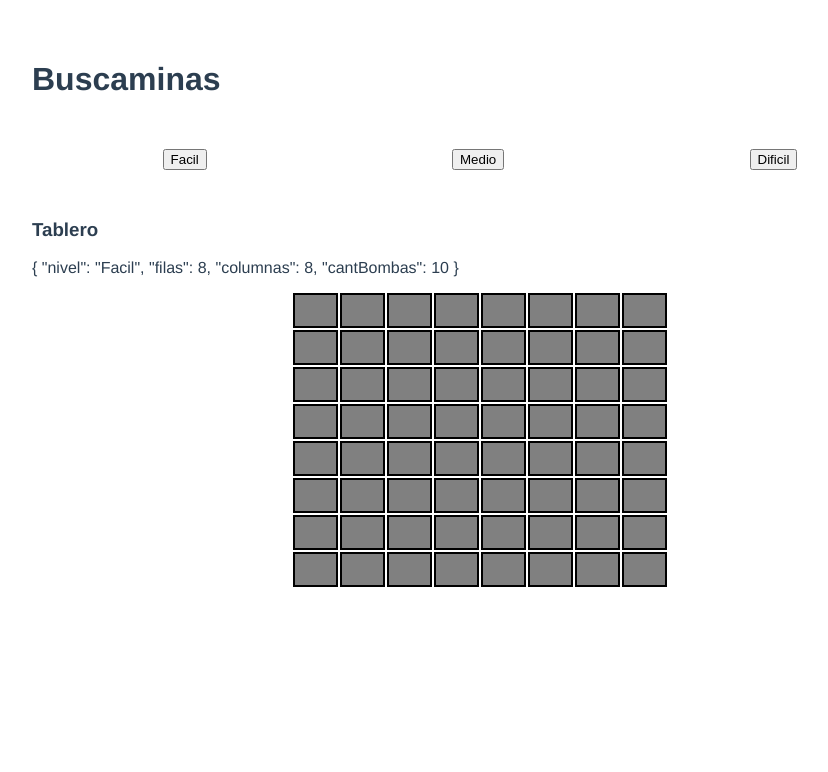
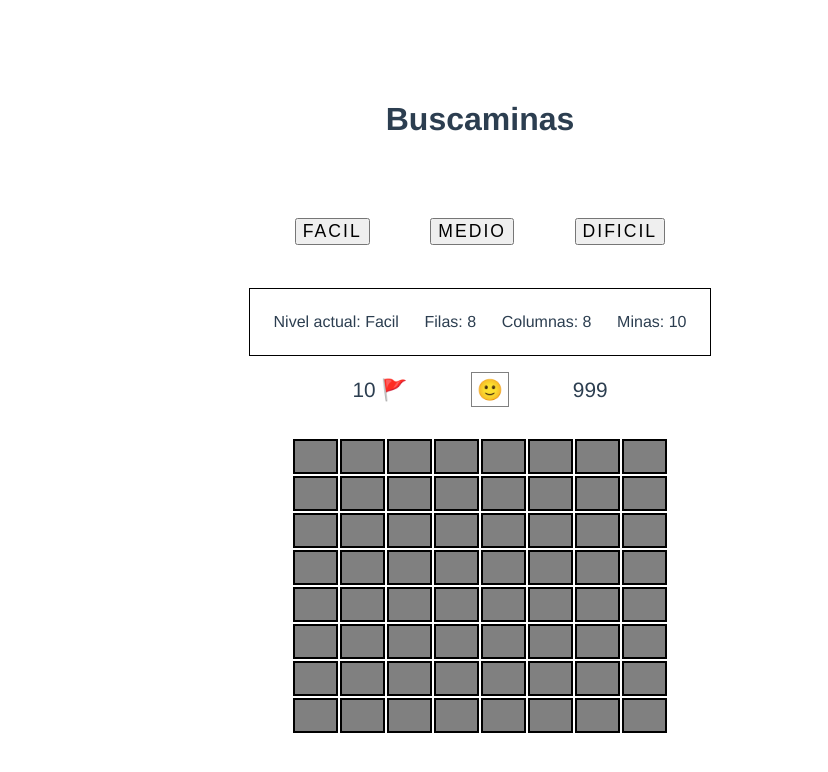
Before and after one commit to NehuenCuenca/buscaminas-vue, a Vue app: page / in a window 1280 px wide. Shown: the top 772 px of the page, without its empty margins (160-988 px from the left). Built offline with nearby package versions, Linux system fonts and the light colour scheme.

Commit message:
juego terminado

```diff
--- a/src/App.vue
+++ b/src/App.vue
@@ -21,6 +21,11 @@ export default {
   -webkit-font-smoothing: antialiased;
   -moz-osx-font-smoothing: grayscale;
   color: #2c3e50;
+  height: auto;
+  display: flex;
+  flex-direction: column;
+  align-items: center;
+  row-gap: 2vh;
 }
 
 html, body {
@@ -40,10 +45,11 @@ html{
 }
 
 body {
+  height: auto;
   display: flex;
   flex-direction: column;
   align-items: center;
-  padding-top: 5vh;
+  padding: 10vh 0 15vh 0;
 }
 
 </style>
--- a/src/components/Dificultades.vue
+++ b/src/components/Dificultades.vue
@@ -1,10 +1,16 @@
 <template>
     <div>
-        <ul>
+        <ul id="lista-niveles">
             <li v-for="(nivel, index) in Object.keys(dificultades)" :key="index">
                 <button @click="setearNivel(nivel)">{{ nivel }}</button>
             </li>
         </ul>
+        <div id="info-nivel">
+            <span>Nivel actual: {{ dificultad.dificultadActual.nivel }}</span>
+            <span>Filas: {{ dificultad.dificultadActual.filas }}</span>
+            <span>Columnas: {{ dificultad.dificultadActual.columnas }} </span>
+            <span>Minas: {{ dificultad.dificultadActual.cantBombas}}</span>
+        </div>
     </div>
 </template>
 
@@ -16,26 +22,30 @@ export default {
     setup () {
 
         const dificultades = ref({
+            /* 'Test': {
+                filas: 4,
+                columnas: 4,
+                cantBombas: Math.floor( ((3*4) * 0.10) )
+            }, */
             'Facil': {
                 filas: 8,
                 columnas: 8,
-                cantBombas: Math.floor( ((8*8) * 0,10) )
+                cantBombas: Math.floor( ((8*8) * 0.16) )
             },
             'Medio': {
                 filas: 16,
                 columnas: 16,
-                cantBombas: Math.floor( ((16*16) * 0,40) )
+                cantBombas: Math.floor( ((16*16) * 0.16) )
             },
             'Dificil': {
                 filas: 16,
                 columnas: 30,
-                cantBombas: Math.floor( ((16*30) * 0,40) )
+                cantBombas: Math.floor( ((16*30) * 0.21) )
             }
         })
 
         const setearNivel = (nivel) => {
             if( nivel === dificultad.dificultadActual.nivel ) return
-            console.log({nivel, ...dificultades.value[nivel]})
             dificultad.setearDificultad({nivel, ...dificultades.value[nivel]})
         }
 
@@ -54,17 +64,27 @@ export default {
 </script>
 
 <style scoped>
-ul {
+ul#lista-niveles{
     height: 10vh;
     width: 100%;
-    margin: 0;
-    padding: 1vh;
+    padding: 2vh;
     list-style-type: none;
     display: flex;
     justify-content: space-around;
     align-items: center;
 }
-ul li button {
+#lista-niveles li button {
     cursor: pointer;
+    text-transform: uppercase;
+    font-size: 1.1rem;
+    letter-spacing: 2px;
+}
+
+#info-nivel{
+    display: flex;
+    justify-content: space-around;
+    column-gap: 2vw;
+    padding: 3vh;
+    border: 1px solid black;
 }
 </style>
--- a/src/components/Tablero.vue
+++ b/src/components/Tablero.vue
@@ -1,18 +1,23 @@
 <template>
-    <div>
-        <h3>Tablero</h3>
-        <p>{{ dificultad.dificultadActual }}</p>
-        <div v-if="tablero" class="tablero">
+    <div class="component">
+        <div id="info-tablero">
+            <span>{{ cantBanderas }} 🚩</span>
+            <button id="btn-reiniciar" @click="empezarJuego">{{ emojiJuego }}</button>
+            <span id="cronometro">999</span>
+        </div>
+
+
+        <div v-if="tablero" class="tablero" :class=" terminoJuego ? 'intocable' : ''">
             <div v-for="(fila, indexFila) in tablero" :key="indexFila" class="fila">
                 <Celda v-for="(celda, indexCelda) in fila" :key="indexCelda" :celda="celda" class="columna"
-                    @manejarCelda="manejarCelda" />
+                    @manejarCelda="manejarCelda" @manejarBandera="manejarBandera" @mousedown="() => emojiJuego = '🤨'"/>
             </div>
         </div>
     </div>
 </template>
 
 <script>
-import { nextTick, onMounted, ref, watch } from "vue";
+import { nextTick, ref, watch } from "vue";
 import { dificultad } from "../stores/dificultad.js";
 import Celda from "../components/Celda.vue";
 
@@ -22,50 +27,173 @@ export default {
     setup() {
         const tablero = ref([]);
         const cantBanderas = ref(0);
+        const terminoJuego = ref(false);
+        const emojiJuego = ref('🙂');
 
         const generarTablero = () => {
-            const { filas, columnas, cantBombas } = dificultad.dificultadActual;
+            const { filas, columnas } = dificultad.dificultadActual;
             tablero.value = [];
-            let contador = 1;
+            let contadorCeldas = 0;
 
             nextTick(() => {
                 tablero.value = Array.from({ length: filas }).map((fila, i) => {
                     return Array.from({ length: columnas }, (v, j) => {
-                        contador++;
-                        const tieneBomba =  Math.floor(Math.random() * 10) >= 8.5;
+                        contadorCeldas++;
+
                         return {
-                            id: contador - 1,
+                            id: contadorCeldas - 1,
                             fila: i,
                             columna: j,
                             bandera: false,
-                            tieneBomba,
+                            tieneBomba: false,
                             visible: false,
-                            valor: tieneBomba ? "💣" : "",
+                            valor: "",
                         };
                     });
                 });
+
+                colocarBombasAleatoriamente();
             });
         };
 
-        const manejarCelda = (celda) => {
-            // Si clickeo una bomba...
-            // Sino..
-            // Si es el primer click (solo hay una celda visible)...
-            // Si clickeo una celda vecina o SIN BOMBA...
-            if (celda.tieneBomba) {
-                console.log("PERDISTEEEEE");
+        const colocarBombasAleatoriamente = () => {
+            const { cantBombas } = dificultad.dificultadActual;
+            let contadorBombas = 0;
+
+            while (contadorBombas < cantBombas) {
+                const celdasSinBomba = tablero.value.flat().filter(({ tieneBomba }) => !tieneBomba);
+                const indiceRandom = Math.floor(Math.random() * celdasSinBomba.length);
+
+                const celdaRandom = celdasSinBomba[indiceRandom];
+                celdaRandom.tieneBomba = !celdaRandom.tieneBomba;
+                celdaRandom.valor = "💣";
+
+                contadorBombas++;
+            }
+        };
+
+        // TODO: REFACTORIZAR manejarBandera
+        const manejarBandera = (celda, toggler) => {
+            const { cantBombas } = dificultad.dificultadActual;
+            if (cantBanderas.value === 0 && celda.bandera) {
+                celda.bandera = !celda.bandera;
                 return;
             }
 
+            toggler && cantBanderas.value > 0 && cantBanderas.value <= cantBombas
+                ? cantBanderas.value--
+                : cantBanderas.value++;
+
+            checkearVictoria();
+        };
+
+        const manejarCelda = (celda) => {
+            const primerJugada = !tablero.value.flat().some(({ visible, id }) => visible && id != celda.id);
+            emojiJuego.value = '🙂'
+            // Si clickeo una bomba en la primer jugada...
+            if (primerJugada) {
+                // buscar una celda sin bomba, sin que sea la misma celda
+                nextTick(() => {
+                    moverBombasCercanas(celda);
+
+                    const celdasVecinas = mapearCeldasVecinas(celda);
+                    celdasVecinas.forEach((vecina) => { vecina.tieneBomba = false; });
+
+                    descubrirCeldas(celda);
+                });
+            } else {
+                // Si clickeo una BOMBA...
+                if (celda.tieneBomba) {
+                    alert("🤯 HAS PISADO UNA BOMBITA 🤯");
+                    terminoJuego.value = true;
+                    emojiJuego.value = '💀'
+                    return descubrirBombas(celda);
+                }
+
+                // Si clickeo una celda vecina o SIN BOMBA...
+                descubrirCeldas(celda);
+            }
+
+            checkearVictoria();
+        };
+
+        const checkearVictoria = () => {
+            const tableroUnidimensional = tablero.value.flat();
+            const bombasTienenBandera = tableroUnidimensional
+                .filter(({ tieneBomba }) => tieneBomba)
+                .every((c) => c.bandera && !c.visible);
+
+            const hayCeldasCubiertas = tableroUnidimensional.some(
+                ({ visible, bandera }) => !visible && !bandera
+            );
+            const gano = bombasTienenBandera && !hayCeldasCubiertas;
+            if (gano) {
+                console.log("GANASTEEE");
+                alert("GANASTEEE");
+                terminoJuego.value = true;
+                emojiJuego.value = '😎'
+            }
+        };
+
+        const empezarJuego = () => {
+            const { cantBombas } = dificultad.dificultadActual;
+            terminoJuego.value = false;
+            emojiJuego.value = '🙂'
+            cantBanderas.value = cantBombas;
+            generarTablero();
+        }
+
+        const descubrirBombas = (bombaClickeada) => {
+            tablero.value.flat()
+                .filter(({ tieneBomba, id }) => tieneBomba && id != bombaClickeada.id )
+                .forEach((celda) => {
+                    celda.visible = true;
+                });
+        };
+
+        const moverBombasCercanas = (celda) => {
+            const bombasCercanas = mapearCeldasVecinas(celda).filter(({ tieneBomba }) => tieneBomba);
+            if (celda.tieneBomba) { bombasCercanas.push(celda); }
+
+            bombasCercanas.forEach((celdaConBomba) => {
+                const celdaRandom = buscarCeldaSinBomba(celda);
+                celdaRandom.tieneBomba = !celdaRandom.tieneBomba;
+                celdaConBomba.tieneBomba = !celdaConBomba.tieneBomba;
+            });
+            // console.log(tablero.value.flat().filter(({ tieneBomba }) => tieneBomba));
+            return;
+        };
+
+        const buscarCeldaSinBomba = (celda) => {
+            const nueveCeldas = [
+                celda.id,
+                ...mapearCeldasVecinas(celda).map(({ id }) => id),
+            ];
+
+            const celdasSinBomba = tablero.value
+                .flat()
+                .filter(
+                    ({ tieneBomba, id }) => !tieneBomba && !nueveCeldas.includes(id)
+                );
+
+            const indiceRandom = Math.floor(Math.random() * celdasSinBomba.length);
+
+            return celdasSinBomba[indiceRandom];
+        };
+
+        const descubrirCeldas = (celda) => {
             const cantBombasVecinas = contarBombasVecinas(celda);
             celda.valor = cantBombasVecinas > 0 ? cantBombasVecinas : "";
             if (!celda.visible) { celda.visible = !celda.visible; }
 
             if (cantBombasVecinas === 0) {
-                const celdasVecinas = mapearCeldasVecinas(celda);
+                const celdasVecinas = mapearCeldasVecinas(celda).filter(
+                    ({ tieneBomba, visible, bandera }) =>
+                        !tieneBomba && !visible && !bandera
+                );
                 for (let i = 0; i < celdasVecinas.length; i++) {
                     const celdaVecina = celdasVecinas[i];
-                    manejarCelda(celdaVecina);
+                    descubrirCeldas(celdaVecina);
                 }
             }
         };
@@ -98,7 +226,7 @@ export default {
 
         const mapearCeldasVecinas = (celda) => {
             const { filas, columnas } = dificultad.dificultadActual;
-            const celdasVecinasSinBombas = [];
+            const celdasVecinas = [];
 
             for (
                 let i = Math.max(celda.fila - 1, 0);
@@ -112,35 +240,59 @@ export default {
                 ) {
                     // Ignorar la celda actual
                     if (i === celda.fila && j === celda.columna) continue;
-                    if (!tablero.value[i][j].tieneBomba && !tablero.value[i][j].visible) {
-                        celdasVecinasSinBombas.push(tablero.value[i][j]);
-                    }
+                    celdasVecinas.push(tablero.value[i][j]);
                 }
             }
-            return celdasVecinasSinBombas;
+            return celdasVecinas;
         };
 
-        watch(dificultad, () => {
-            const { cantBombas } = dificultad.dificultadActual
-            cantBanderas.value = cantBombas
-            generarTablero();
-        });
-
-        onMounted(() => {
-            generarTablero();
-        });
+        watch(dificultad, () => { empezarJuego() });
 
         return {
             dificultad,
             tablero,
+            emojiJuego,
+            cantBanderas,
             manejarCelda,
-            cantBanderas
+            manejarBandera,
+            terminoJuego,
+            empezarJuego,
         };
     },
 };
 </script>
 
 <style scoped>
+
+.component {
+    width: 70%;
+    display: flex;
+    justify-content: center;
+    align-items: center;
+    flex-direction: column;
+    row-gap: 4vh;
+}
+
+#info-tablero{
+    font-size: 1.3rem;
+    display: flex;
+    justify-content: center;
+    align-items: center;
+    column-gap: 5vw;
+    user-select: none;
+}
+
+#btn-reiniciar{
+    font-size: inherit;
+    width: auto;
+    height: auto;
+    background: none;
+    border: 1px solid grey;
+    padding: .3rem;
+    cursor:pointer;
+    user-select: unset;
+}
+
 .tablero {
     width: 70vw;
     height: auto;
@@ -151,6 +303,11 @@ export default {
     row-gap: 2px;
 }
 
+.intocable{
+    pointer-events: none;
+}
+
+
 .fila {
     display: flex;
     width: 70vw;
@@ -158,4 +315,6 @@ export default {
     justify-content: center;
     align-items: center;
 }
+
+
 </style>
```
Also changed, not shown: src/components/Celda.vue (+5 -4 lines).
